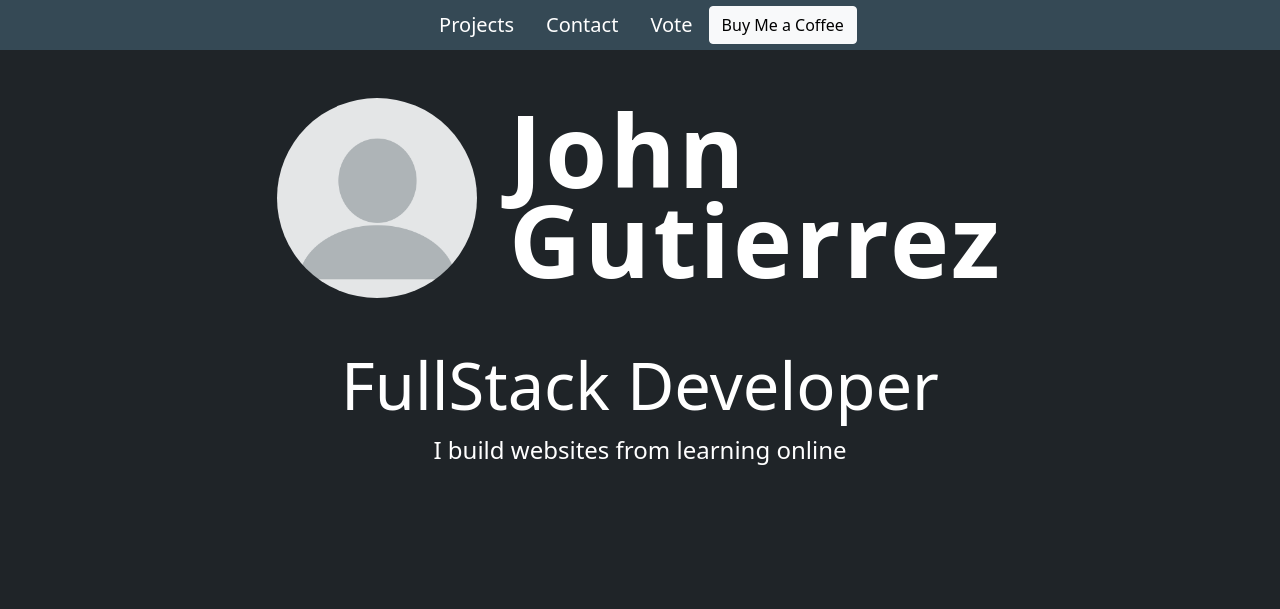
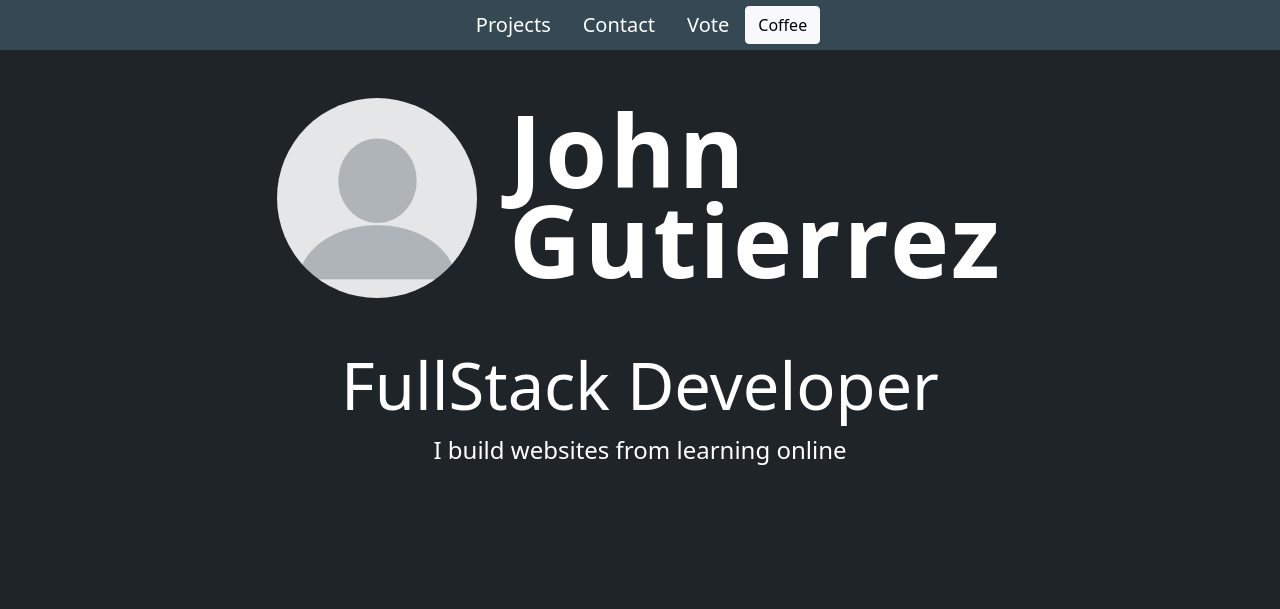
Before and after one commit to JohnG88/my_portfilio, a Django app: page / in a window 1280 px wide. Shown: the top 609 px of the page. Run offline with Django 4.2, Linux system fonts and the light colour scheme; data comes from the database, SQL or seed files in the repository; both versions use the stored data as it was after the commit; some libraries are stand-ins or nearby versions.

Commit message:
Updated css

```diff
--- a/base/templates/base/home.html
+++ b/base/templates/base/home.html
@@ -54,7 +54,7 @@
                     {% if skill.logo %}
                         <img class="skill-logo" src="{{skill.logo.url}}" alt="Skill Logo">
                     {% endif %}
-                    <div>
+                    <div class="skill-info">
                         <h5>{{ skill.title }}</h5>
                         <p>{{ skill.body }}</p>
                     </div>
--- a/base/templates/base/navbar.html
+++ b/base/templates/base/navbar.html
@@ -25,7 +25,7 @@
         Vote
     </a>
     <a class="btn btn-light" href="{% url 'donation' %}">
-        Buy Me a Coffee
+        Coffee
     </a>
 
 </section>
```
Also changed, not shown: db.sqlite3, static/styles/main.css (line endings or trailing spaces).
